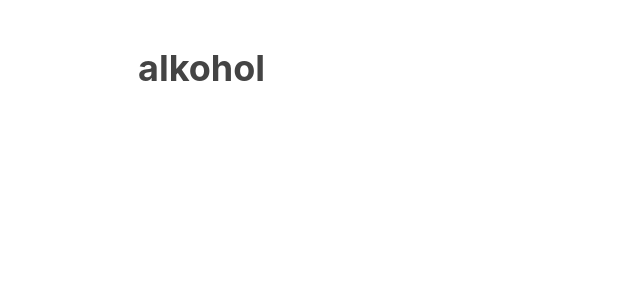
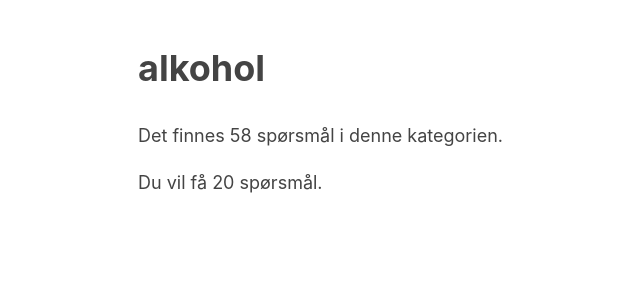
Before and after one commit to fishyFrogFace/vekter, a React (Create React App) app: page /quiz/alkohol in a window 1280 px wide. Shown: the top 300 px of the page, without its empty margins (177-817 px from the left). Built offline with nearby package versions, Linux system fonts and the light colour scheme.

Commit message:
Same error element

```diff
--- a/src/Exam.tsx
+++ b/src/Exam.tsx
@@ -1,11 +1,23 @@
 import { useParams } from "react-router-dom";
+import { amountOfQuestions, TopicID } from "./content";
 
 export default function Exam() {
-  let params = useParams();
+  const params = useParams();
 
   return (
-    <div id="error-page">
-      <h1>{params.title}</h1>
+    <div id="start-quiz">
+      <h1>{params.topic}</h1>
+      {params.topic === "alle" ? (
+        <p>Du vil få 80 spørsmål</p>
+      ) : (
+        <div>
+          <p>
+            Det finnes {amountOfQuestions(params.topic as TopicID)} spørsmål i
+            denne kategorien.
+          </p>
+          <p>Du vil få 20 spørsmål.</p>
+        </div>
+      )}
     </div>
   );
 }
--- a/src/content.ts
+++ b/src/content.ts
@@ -27,6 +27,9 @@ export const topicsWithQuestions = () =>
     questions[topic.name].some((question) => question.question !== "?")
   );
 
+export const amountOfQuestions = (topicID: TopicID) =>
+  questions[topicID].filter((question) => question.question !== "?").length;
+
 export const questions = {
   trussel: [
     {
```
Also changed, not shown: src/index.tsx (+12 -5 lines).
